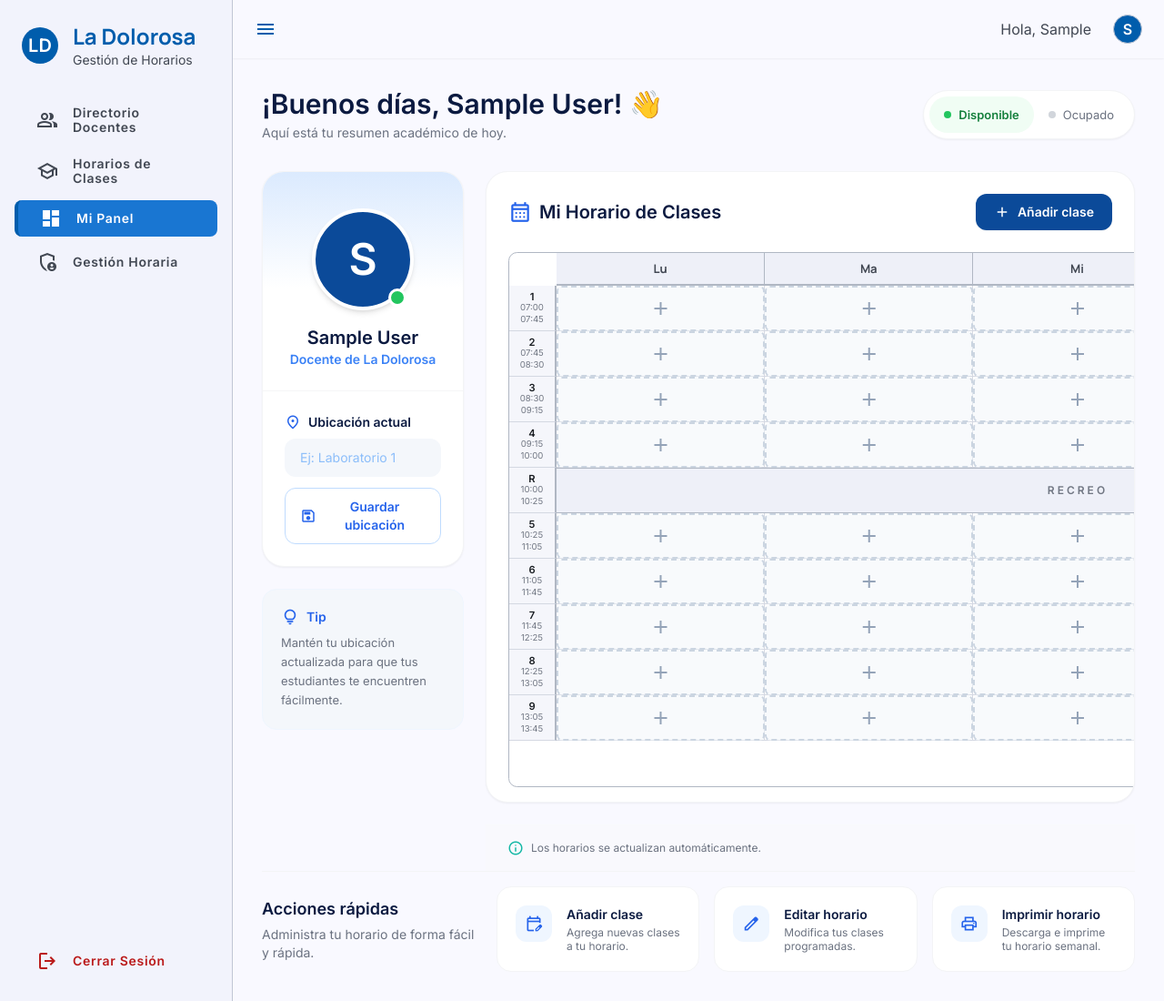
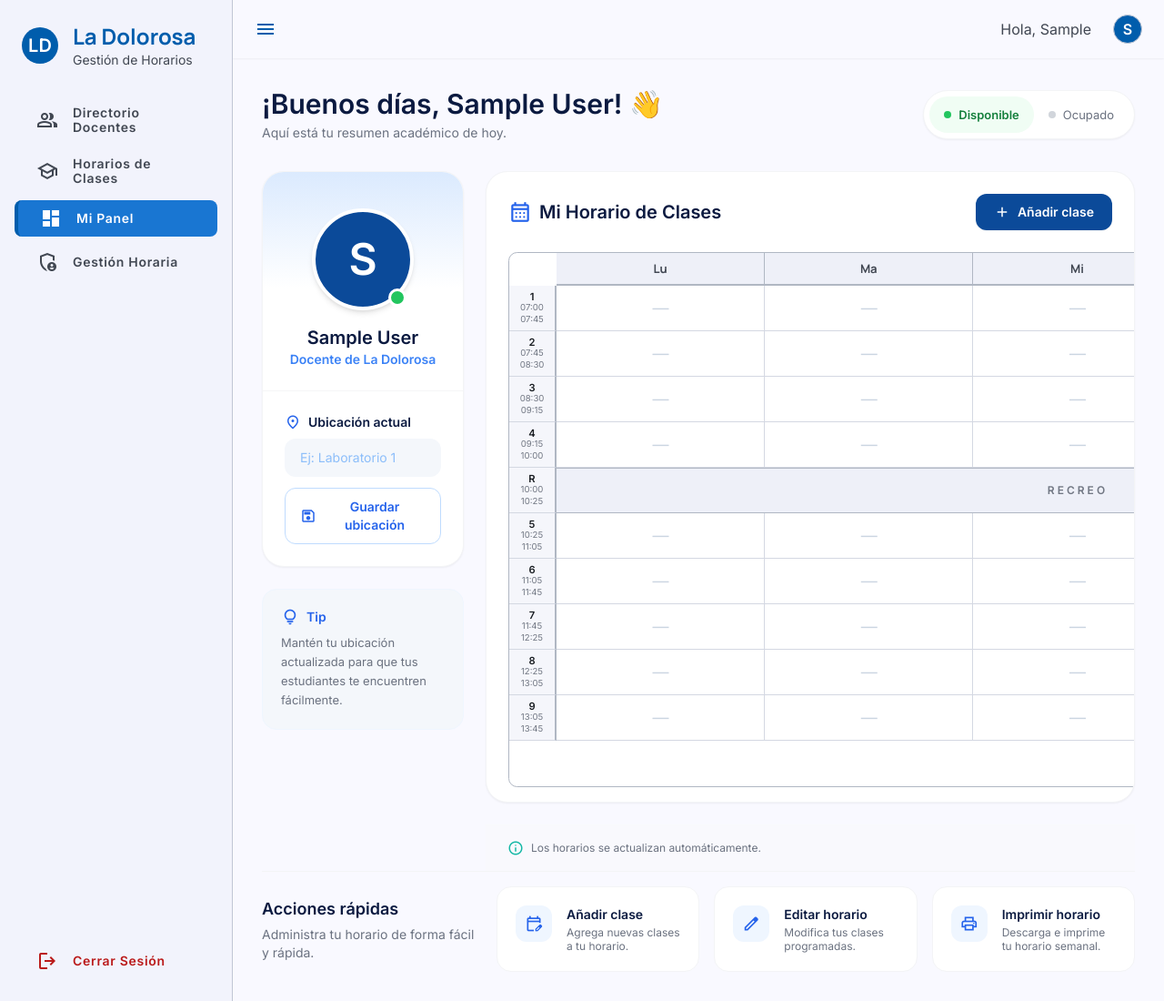
Before and after one commit to anthhouh/Geocampus, a Django app: page /dashboard/ in a window 1280 px wide. Shown: the whole page at 91% size. Run offline with Django 5.2, Linux system fonts and the light colour scheme; the visitor is signed in with stand-in values (Sample User, id 1); data comes from the database, SQL or seed files in the repository; data that the repository does not hold is empty; parts of the project's set-up code (start-up, migrations or seed data) failed here and were passed over; some libraries are stand-ins or nearby versions.

Commit message:
UI: actualizar estilo de bloques vacíos en el horario (fondo transparente y guion por defecto, highlight azul con '+' en hover)

```diff
--- a/horarios/templates/horarios/dashboard_docente.html
+++ b/horarios/templates/horarios/dashboard_docente.html
@@ -128,6 +128,7 @@
                             <div class="empty-slot"
                                  style="grid-column: {{ vacio.grid_col }}; grid-row: {{ vacio.grid_row }};"
                                  onclick="abrirModalHorario('', '{{ vacio.dia }}', '{{ vacio.hora_inicio }}', '{{ vacio.hora_fin }}', '', '{{ docente.id }}', '', '')">
+                                <span class="dash-icon">&mdash;</span>
                                 <span class="material-symbols-outlined plus-icon">add</span>
                             </div>
                         {% endfor %}
--- a/horarios/templates/horarios/includes/schedule_scripts.html
+++ b/horarios/templates/horarios/includes/schedule_scripts.html
@@ -235,9 +235,9 @@ document.addEventListener('keydown', e => {
     display: flex;
     align-items: center;
     justify-content: center;
-    border: 2px dashed #cbd5e1; /* Color gris claro/neutro */
-    background-color: rgba(241, 245, 249, 0.5); /* Fondo tenue */
-    border-radius: 6px;
+    border: 1px solid transparent;
+    background-color: transparent;
+    border-radius: 8px;
     cursor: pointer;
     transition: all 0.2s ease;
     min-height: 45px;
@@ -246,28 +246,31 @@ document.addEventListener('keydown', e => {
     z-index: 1;
 }
 .empty-slot .plus-icon {
+    display: none;
     font-size: 24px;
-    color: #94a3b8;
-    transition: color 0.2s ease;
+    color: #3b82f6;
+}
+.empty-slot .dash-icon {
+    display: block;
+    color: #cbd5e1;
+    font-size: 18px;
+    font-weight: 500;
 }
 .empty-slot:hover {
-    border-color: #3b82f6; /* Color primario azul */
-    background-color: rgba(59, 130, 246, 0.1);
+    background-color: rgba(59, 130, 246, 0.08);
+}
+.empty-slot:hover .dash-icon {
+    display: none;
 }
 .empty-slot:hover .plus-icon {
-    color: #3b82f6;
+    display: block;
 }
 /* En modo oscuro, ajustamos los colores sutilmente */
 @media (prefers-color-scheme: dark) {
-    .empty-slot {
-        border-color: #334155;
-        background-color: rgba(30, 41, 59, 0.5);
-    }
-    .empty-slot .plus-icon {
+    .empty-slot .dash-icon {
         color: #475569;
     }
     .empty-slot:hover {
-        border-color: #3b82f6;
         background-color: rgba(59, 130, 246, 0.15);
     }
 }
```
